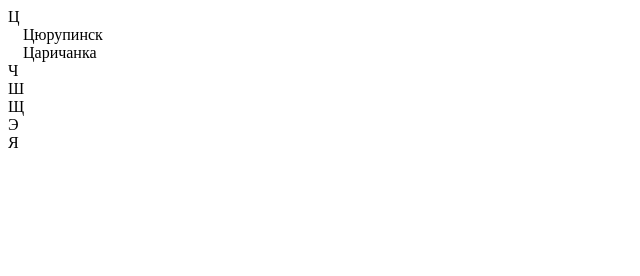
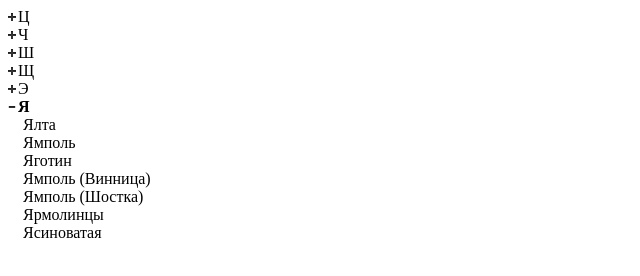
Before and after one commit to slirx/jTree, a plain HTML site: page index.html in a window 1280 px wide. Shown: the whole page, without its empty margins (0-640 px from the left). Drawn offline with nearby package versions, Linux system fonts and the light colour scheme.

Commit message:
added expand and minimize icons

```diff
--- a/css/jTree.css
+++ b/css/jTree.css
@@ -14,6 +14,21 @@
 
 .title {
     cursor: pointer;
+    background-image: url('../images/plus.png');
+    background-repeat: no-repeat;
+    background-size: 8px 8px;
+    padding-left: 10px;
+    background-position: 0px 5px;
+}
+
+.expanded
+{
+    background-image: url('../images/minus.png');
+}
+
+.minimized
+{
+    background-image: url('../images/plus.png');
 }
 
 .title:hover {
--- a/index.html
+++ b/index.html
@@ -73,7 +73,7 @@
             <div class="city"><a href="/Энергодар">Энергодар</a></div>
         </div>
     </div>
-    <div class="literal">
+    <div class="literal active">
         <div class="title">Я</div>
         <div class="list">
             <div class="city"><a href="/Ялта">Ялта</a></div>
@@ -90,7 +90,7 @@
 <script type="text/javascript">
 	$(function() {
 		$("#tree_view").jTree({
-            hideTime : 2000
+            hideTime : 500
         });
 	});
 </script>
--- a/js/jquery.jTree.js
+++ b/js/jquery.jTree.js
@@ -16,7 +16,11 @@
         // hide all
         this.find(".literal .list").hide(0);
 
-        this.find(".title").click(function() {
+        this.find(".title").click(function(event) {
+
+            $(this).parent().parent().find(".title").removeClass("expanded");
+
+            $(this).addClass("expanded");
 
             var el = $(this).parent();
 
@@ -28,9 +32,16 @@
         });
 
         if(this.find(".active .list").size() > 0)
-            this.find(".active .list").slideDown();
+        {
+            var el = this.find(".active .list");
+            el.slideDown();
+            el.parent().find(".title").addClass("expanded");
+        }
         else
+        {
             this.find(".list").first().slideDown();
+            this.find(".title").first().addClass("expanded");
+        }
 
         return this;
     };
```
Also changed, not shown: images/minus.png (added), images/plus.png (added).
